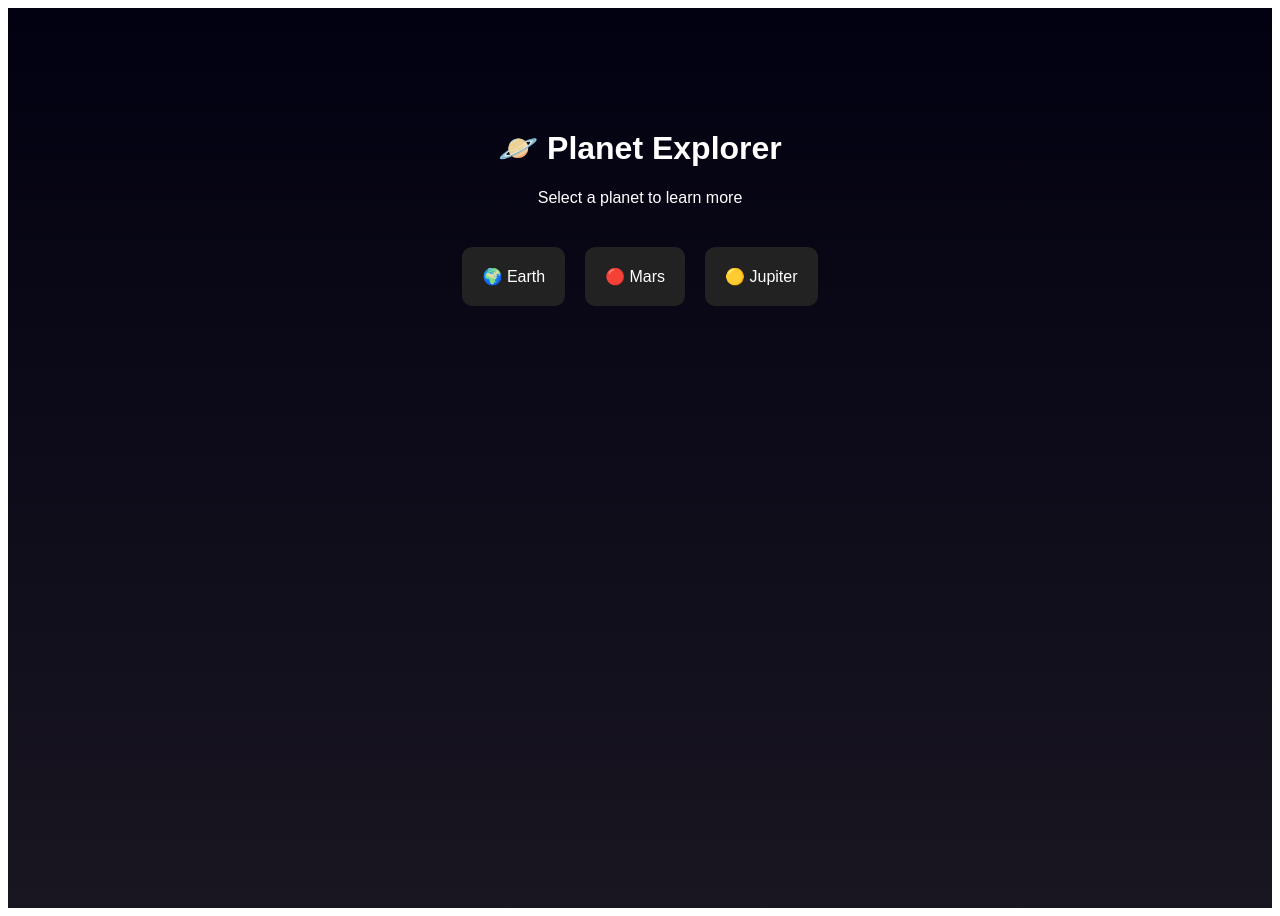
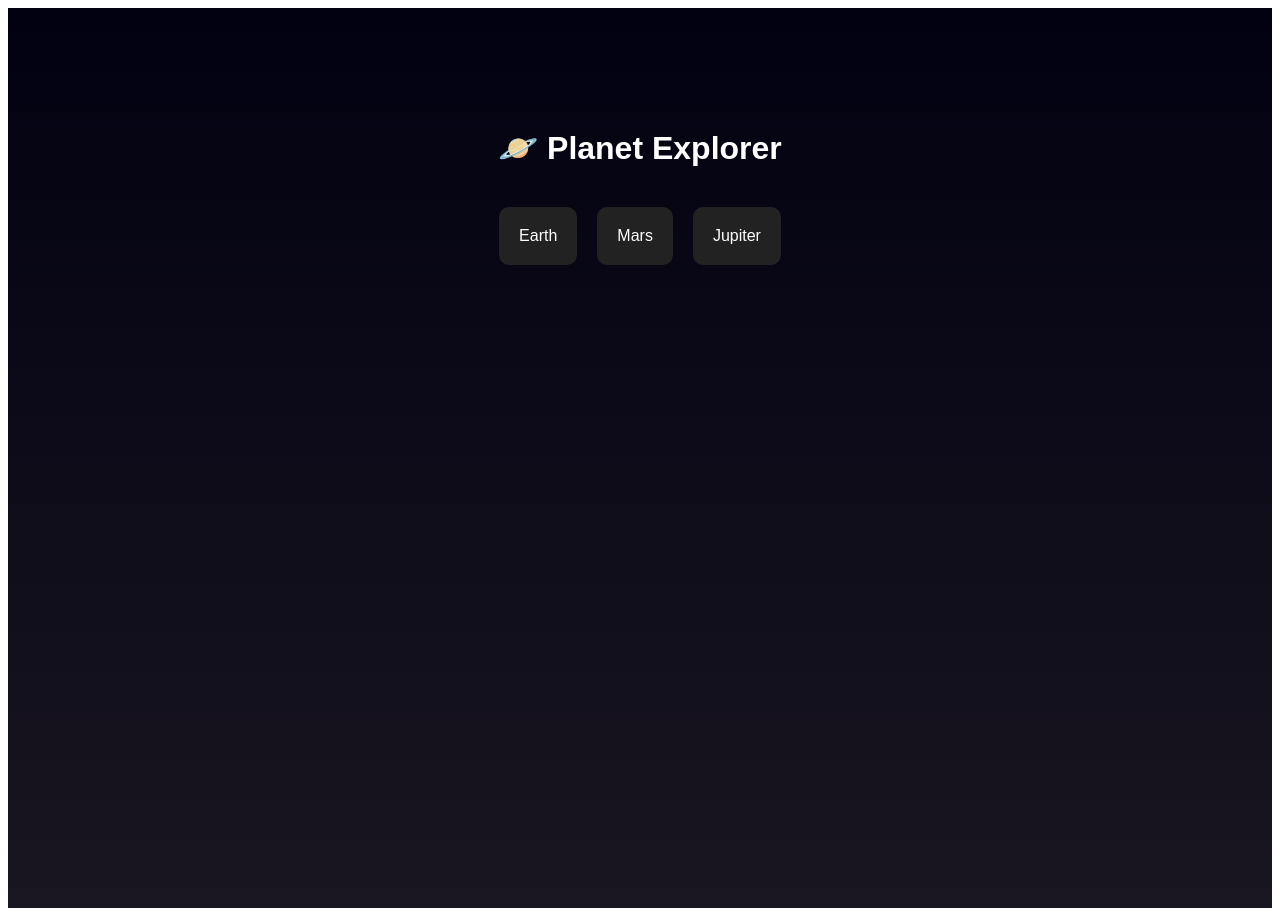
Before and after one commit to Mahalaxmi049/space-science-mission, a React (Vite) app: page / in a window 1280 px wide. Both pictures are taken after a click on the button "Start Exploring". Built offline with nearby package versions, Linux system fonts and the light colour scheme.

Commit message:
Added fact feature

```diff
--- a/src/App.tsx
+++ b/src/App.tsx
@@ -4,25 +4,31 @@ import "./App.css"
 function App() {
 
   const [showExplorer, setShowExplorer] = useState(false)
+  const [selectedPlanet, setSelectedPlanet] = useState("")
+
+  const planets = [
+    {name:"Earth", fact:"Earth is the only planet known to support life."},
+    {name:"Mars", fact:"Mars is called the Red Planet due to iron oxide."},
+    {name:"Jupiter", fact:"Jupiter is the largest planet in our solar system."}
+  ]
 
   return (
     <div style={{
-      minHeight: "100vh",
-      background: "linear-gradient(to bottom,#020111,#191621)",
-      color: "white",
-      textAlign: "center",
-      paddingTop: "100px",
-      fontFamily: "Arial"
+      minHeight:"100vh",
+      background:"linear-gradient(to bottom,#020111,#191621)",
+      color:"white",
+      textAlign:"center",
+      paddingTop:"100px",
+      fontFamily:"Arial"
     }}>
 
       {!showExplorer ? (
 
         <div>
+
           <h1 style={{fontSize:"50px"}}>🚀 Space Science Mission</h1>
 
-          <p style={{fontSize:"20px", marginTop:"10px"}}>
-            Explore planets, learn physics and test your knowledge
-          </p>
+          <p>Explore planets and learn space science</p>
 
           <button
             onClick={() => setShowExplorer(true)}
@@ -39,6 +45,7 @@ function App() {
           >
             Start Exploring
           </button>
+
         </div>
 
       ) : (
@@ -47,8 +54,6 @@ function App() {
 
           <h1>🪐 Planet Explorer</h1>
 
-          <p>Select a planet to learn more</p>
-
           <div style={{
             display:"flex",
             justifyContent:"center",
@@ -56,19 +61,45 @@ function App() {
             marginTop:"40px"
           }}>
 
-            <div style={{background:"#222", padding:"20px", borderRadius:"10px"}}>
-              🌍 Earth
+            {planets.map((planet) => (
+
+              <div
+                key={planet.name}
+                onClick={() => setSelectedPlanet(planet.fact)}
+                style={{
+                  background:"#222",
+                  padding:"20px",
+                  borderRadius:"10px",
+                  cursor:"pointer"
+                }}
+              >
+                {planet.name}
+
+              </div>
+
+            ))}
+
+          </div>
+
+          {selectedPlanet && (
+
+            <div style={{
+              marginTop:"40px",
+              background:"#333",
+              padding:"20px",
+              borderRadius:"10px",
+              width:"400px",
+              marginLeft:"auto",
+              marginRight:"auto"
+            }}>
+
+              <h2>Planet Fact</h2>
+
+              <p>{selectedPlanet}</p>
+
             </div>
 
-            <div style={{background:"#222", padding:"20px", borderRadius:"10px"}}>
-              🔴 Mars
-            </div>
-
-            <div style={{background:"#222", padding:"20px", borderRadius:"10px"}}>
-              🟡 Jupiter
-            </div>
-
-          </div>
+          )}
 
         </div>
 
```
